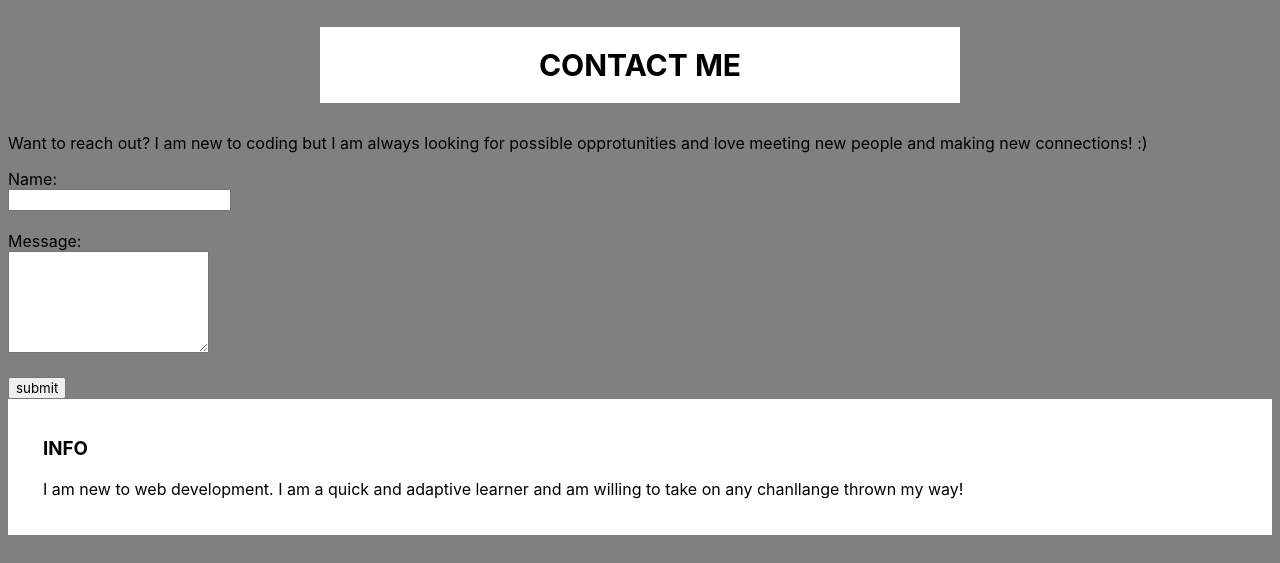
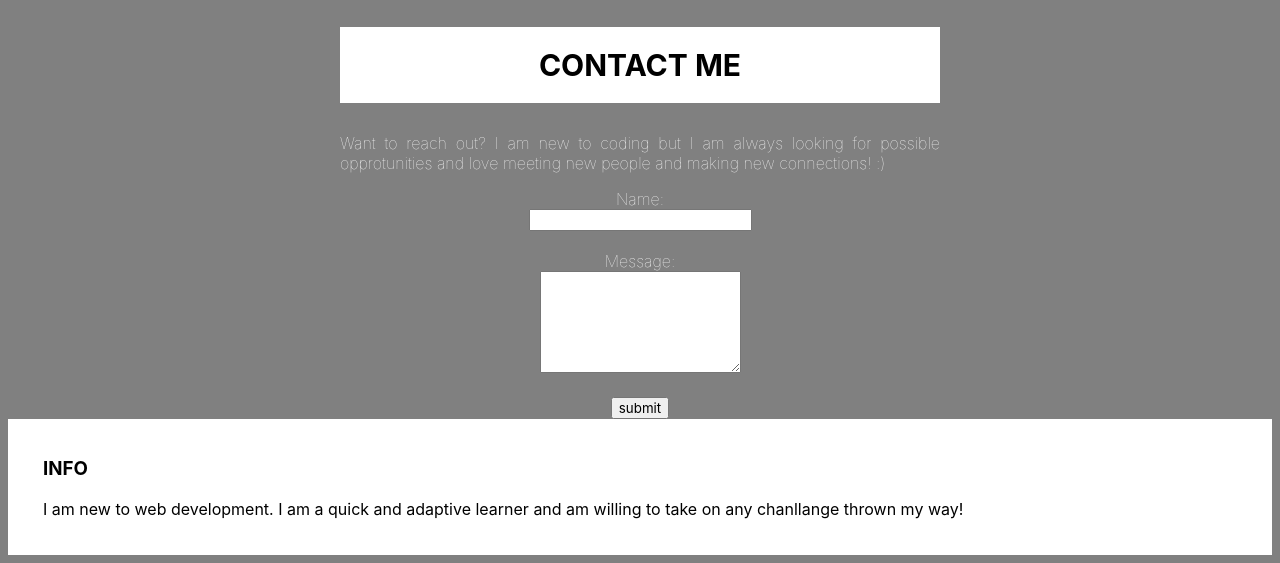
Before and after one commit to tybeck7/tyler-becks-portfolio, a plain HTML site: page index.html in a window 1280 px wide. Shown: the part 2145-2708 px from the top of the page. Drawn offline with Linux system fonts and the light colour scheme.

Commit message:
style to contact section

```diff
--- a/assets/style.css
+++ b/assets/style.css
@@ -80,3 +80,17 @@ footer {
     padding: 20px 35px;
     background-color: #fff
 }
+
+/*contact*/
+.contact-section{
+    max-width: 600px;
+    margin-left: auto;
+    margin-right: auto;
+    text-align: justify;
+    color: #fff;
+    font-weight: lighter;
+}
+
+.email-box {
+    text-align: center;
+}
```
Also changed, not shown: index.html (+1 -0 lines).
